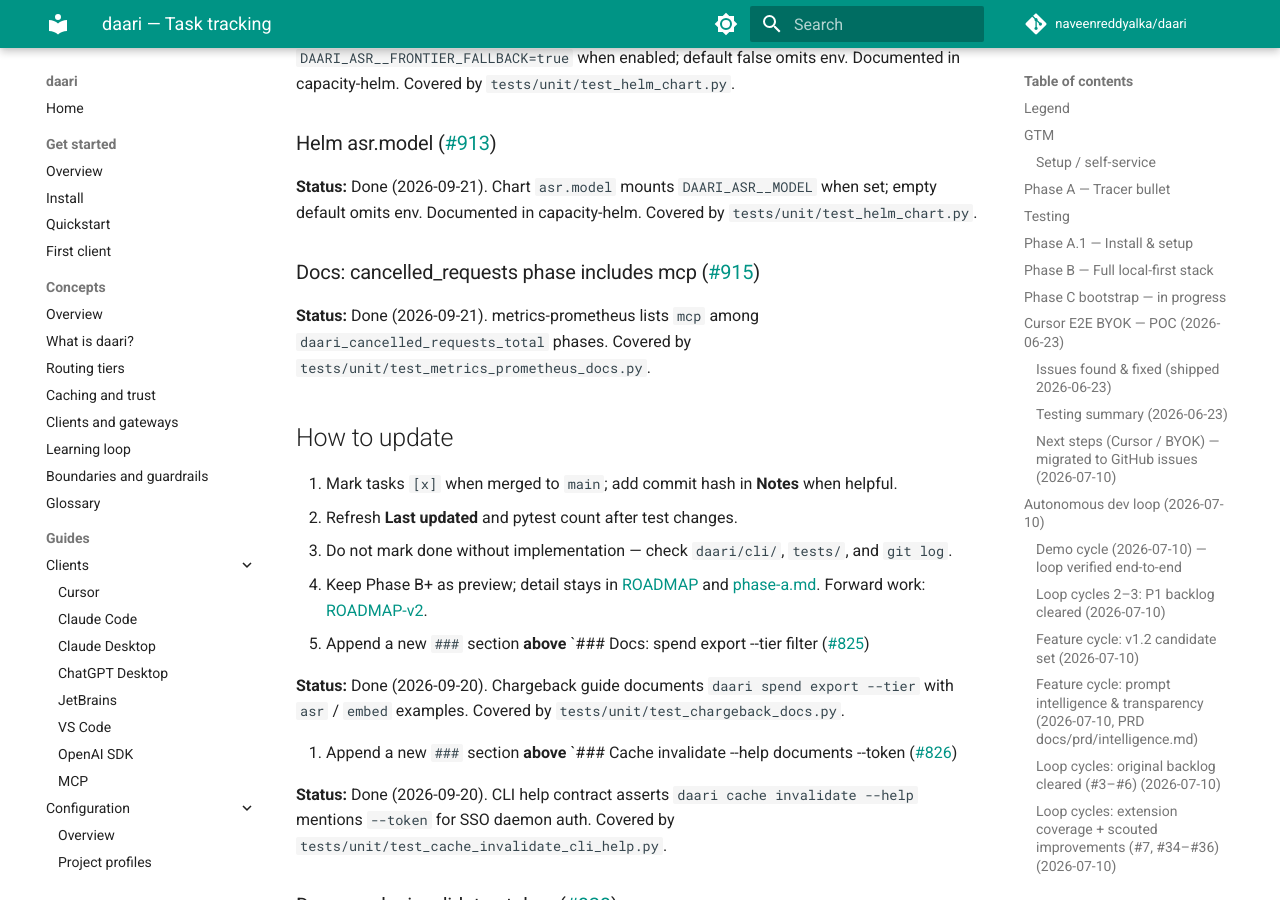
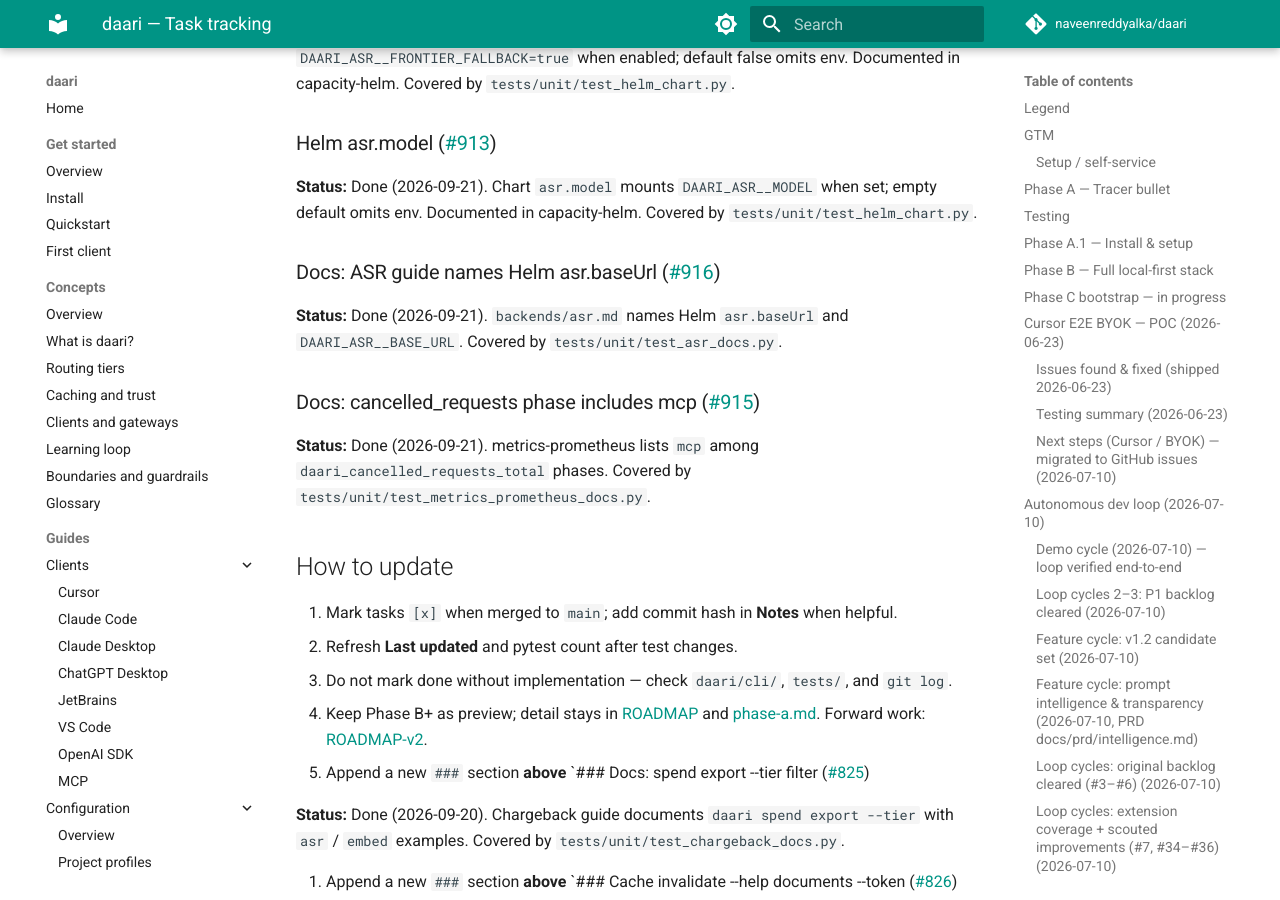
Before and after one commit to naveenreddyalka/daari, an MkDocs documentation site: the page built from docs/TRACKING.md, in a window 1280 px wide and 900 px high, scrolled down 93949 px. Built offline with MkDocs 1.6.1 and Material for MkDocs 9.7.7, drawn with Linux system fonts in a browser that asks for light colours; comment, search, counter and statistics services are not loaded.

Commit message:
docs(guide): note Helm asr.baseUrl in the ASR guide (#922)
Operators following the speech-to-text page need the same chart key the Helm values use.

Co-authored-by: Cursor <cursoragent@cursor.com>

```diff
--- a/docs/TRACKING.md
+++ b/docs/TRACKING.md
@@ -3930,6 +3930,12 @@ when set; empty default omits env. Documented in capacity-helm. Covered by
 `tests/unit/test_helm_chart.py`.
 
 
+### Docs: ASR guide names Helm asr.baseUrl ([#916](https://github.com/naveenreddyalka/daari/issues/916))
+
+<!-- tracking:#916 -->
+**Status:** Done (2026-09-21). `backends/asr.md` names Helm `asr.baseUrl` and
+`DAARI_ASR__BASE_URL`. Covered by `tests/unit/test_asr_docs.py`.
+
 ### Docs: cancelled_requests phase includes mcp ([#915](https://github.com/naveenreddyalka/daari/issues/915))
 
 <!-- tracking:#915 -->
```
Also changed, not shown: docs/developer/guides/backends/asr.md (+2 -0 lines), 1 other file.
